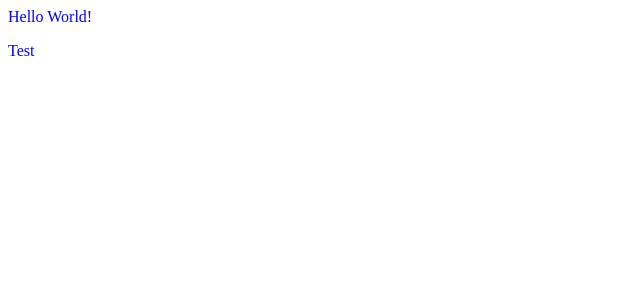
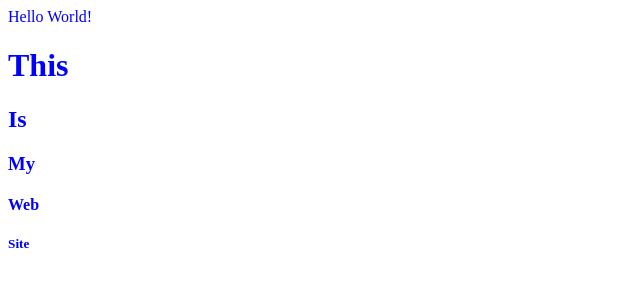
Before and after one commit to Tucker-E-Swett/Tucker-E-Swett.github.io, a plain HTML site: page index.html in a window 1280 px wide. Shown: the whole page, without its empty margins (0-640 px from the left). Drawn offline with Linux system fonts and the light colour scheme.

Commit message:
added to index file

```diff
--- a/index.html
+++ b/index.html
@@ -5,5 +5,10 @@
 <HTML>
     <title>Swett.Me</title>
     <body>Hello World!</body>
-    <p>Test</p>
+    <H1>This</H1>
+    <h2>Is</H2>
+    <H3>My</H3>
+    <H4>Web</H4>
+    <H5>Site</H5>
+
 </HTML>
```
